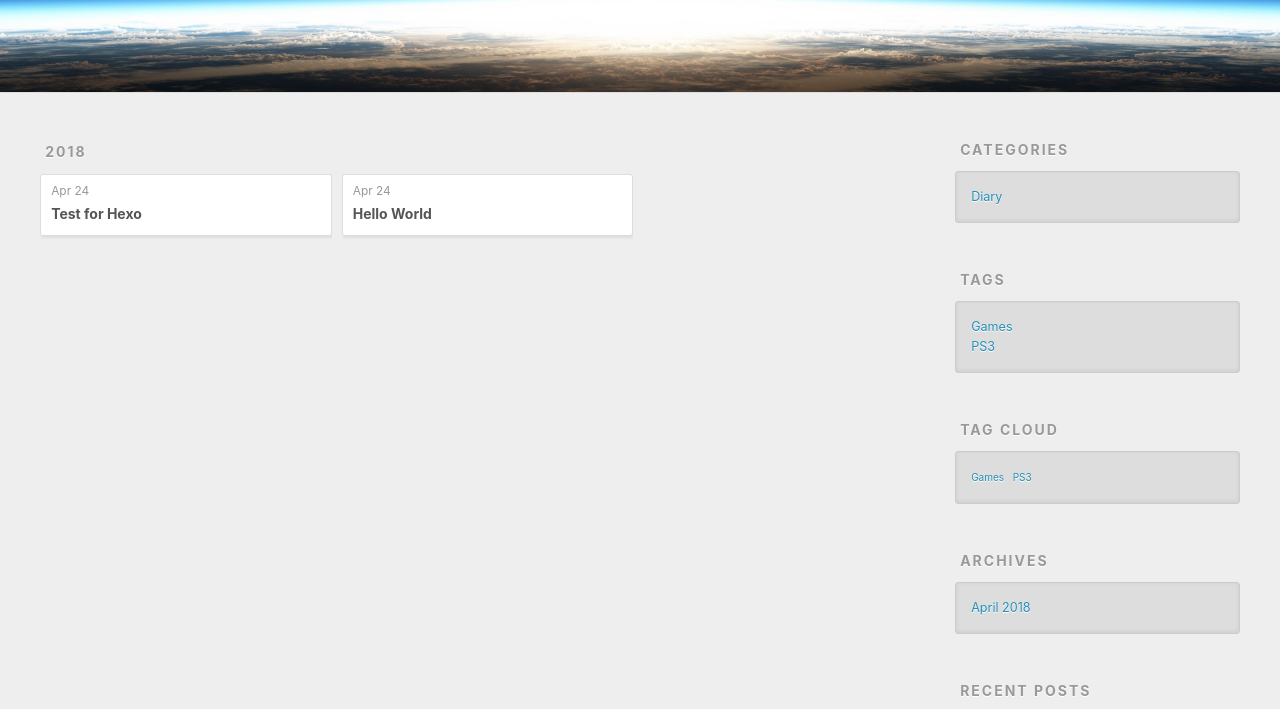
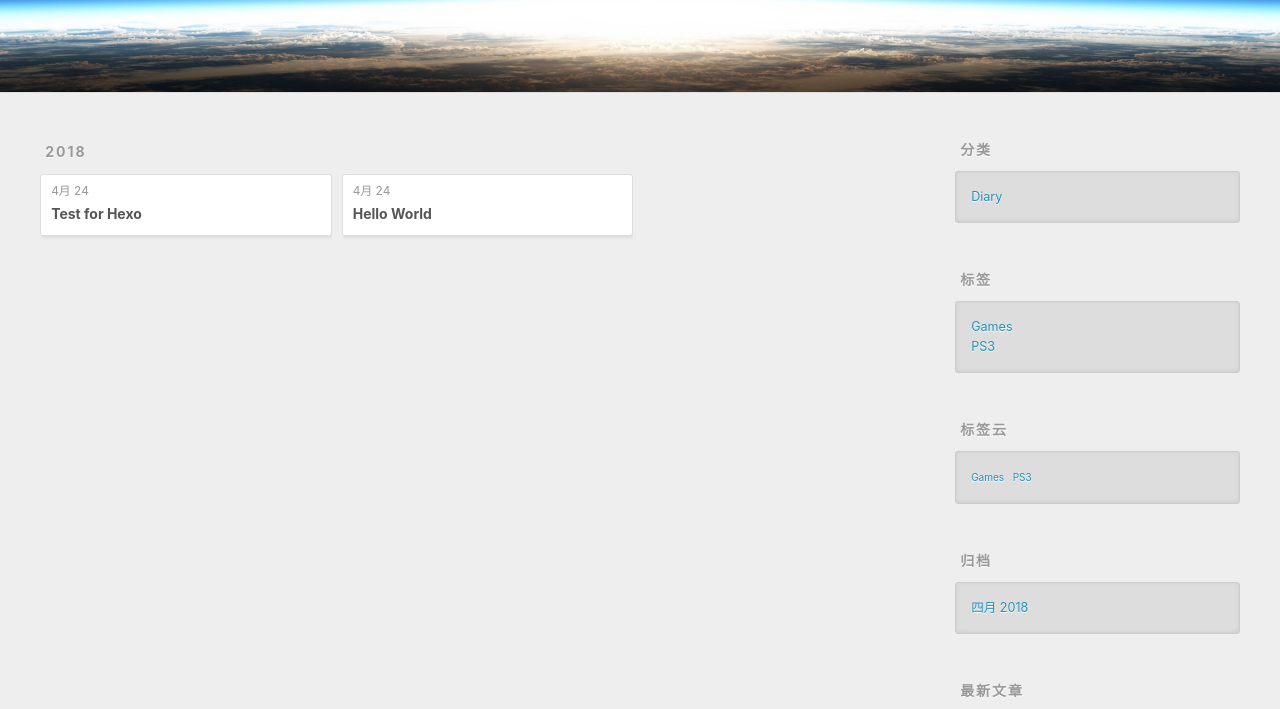
Before and after one commit to jinxiafei/jinxiafei.github.io, a plain HTML site: page archives/2018/04/index.html in a window 1280 px wide. Shown: the part 208-917 px from the top of the page. Drawn offline with nearby package versions, Linux system fonts and the light colour scheme.

Commit message:
Site updated: 2018-04-24 18:11:45

```diff
--- a/archives/2018/04/index.html
+++ b/archives/2018/04/index.html
@@ -5,13 +5,13 @@
 
 
 
-  <title>Archives: 2018/4 | Hexo</title>
+  <title>归档: 2018/4 | Hexo</title>
   <meta name="viewport" content="width=device-width, initial-scale=1, maximum-scale=1">
   <meta property="og:type" content="website">
 <meta property="og:title" content="Hexo">
 <meta property="og:url" content="http://yoursite.com/archives/2018/04/index.html">
 <meta property="og:site_name" content="Hexo">
-<meta property="og:locale" content="default">
+<meta property="og:locale" content="zh-CN">
 <meta name="twitter:card" content="summary">
 <meta name="twitter:title" content="Hexo">
 
@@ -51,7 +51,7 @@
 
           <a id="nav-rss-link" class="nav-icon" href="/atom.xml" title="RSS Feed"></a>
 
-        <a id="nav-search-btn" class="nav-icon" title="Search"></a>
+        <a id="nav-search-btn" class="nav-icon" title="搜索"></a>
       </nav>
       <div id="search-form-wrap">
         <form action="//google.com/search" method="get" accept-charset="UTF-8" class="search-form"><input type="search" name="q" class="search-form-input" placeholder="Search"><button type="submit" class="search-form-submit">&#xF002;</button><input type="hidden" name="sitesearch" value="http://yoursite.com"></form>
@@ -77,7 +77,7 @@
   <div class="archive-article-inner">
     <header class="archive-article-header">
       <a href="/hexo-test/" class="archive-article-date">
-  <time datetime="2018-04-24T12:46:25.000Z" itemprop="datePublished">Apr 24</time>
+  <time datetime="2018-04-24T12:46:25.000Z" itemprop="datePublished">4月 24</time>
 </a>
 
 
@@ -96,7 +96,7 @@
   <div class="archive-article-inner">
     <header class="archive-article-header">
       <a href="/hello-world/" class="archive-article-date">
-  <time datetime="2018-04-24T06:46:44.283Z" itemprop="datePublished">Apr 24</time>
+  <time datetime="2018-04-24T06:46:44.283Z" itemprop="datePublished">4月 24</time>
 </a>
 
 
@@ -120,7 +120,7 @@
 
 
   <div class="widget-wrap">
-    <h3 class="widget-title">Categories</h3>
+    <h3 class="widget-title">分类</h3>
     <div class="widget">
       <ul class="category-list"><li class="category-list-item"><a class="category-list-link" href="/categories/Diary/">Diary</a></li></ul>
     </div>
@@ -130,7 +130,7 @@
 
 
   <div class="widget-wrap">
-    <h3 class="widget-title">Tags</h3>
+    <h3 class="widget-title">标签</h3>
     <div class="widget">
       <ul class="tag-list"><li class="tag-list-item"><a class="tag-list-link" href="/tags/Games/">Games</a></li><li class="tag-list-item"><a class="tag-list-link" href="/tags/PS3/">PS3</a></li></ul>
     </div>
@@ -140,7 +140,7 @@
 
 
   <div class="widget-wrap">
-    <h3 class="widget-title">Tag Cloud</h3>
+    <h3 class="widget-title">标签云</h3>
     <div class="widget tagcloud">
       <a href="/tags/Games/" style="font-size: 10px;">Games</a> <a href="/tags/PS3/" style="font-size: 10px;">PS3</a>
     </div>
@@ -149,9 +149,9 @@
 
 
   <div class="widget-wrap">
-    <h3 class="widget-title">Archives</h3>
+    <h3 class="widget-title">归档</h3>
     <div class="widget">
-      <ul class="archive-list"><li class="archive-list-item"><a class="archive-list-link" href="/archives/2018/04/">April 2018</a></li></ul>
+      <ul class="archive-list"><li class="archive-list-item"><a class="archive-list-link" href="/archives/2018/04/">四月 2018</a></li></ul>
     </div>
   </div>
 
@@ -159,7 +159,7 @@
 
 
   <div class="widget-wrap">
-    <h3 class="widget-title">Recent Posts</h3>
+    <h3 class="widget-title">最新文章</h3>
     <div class="widget">
       <ul>
 
@@ -183,7 +183,7 @@
 
   <div class="outer">
     <div id="footer-info" class="inner">
-      &copy; 2018 John Doe<br>
+      &copy; 2018 jxf<br>
       Powered by <a href="http://hexo.io/" target="_blank">Hexo</a>
     </div>
   </div>
```
Also changed, not shown: archives/2018/index.html (+12 -12 lines), archives/index.html (+12 -12 lines), categories/Diary/index.html (+10 -10 lines), hello-world/index.html (+10 -10 lines), hexo-test/index.html (+10 -10 lines), index.html (+11 -11 lines), tags/Games/index.html (+10 -10 lines), tags/PS3/index.html (+10 -10 lines).
